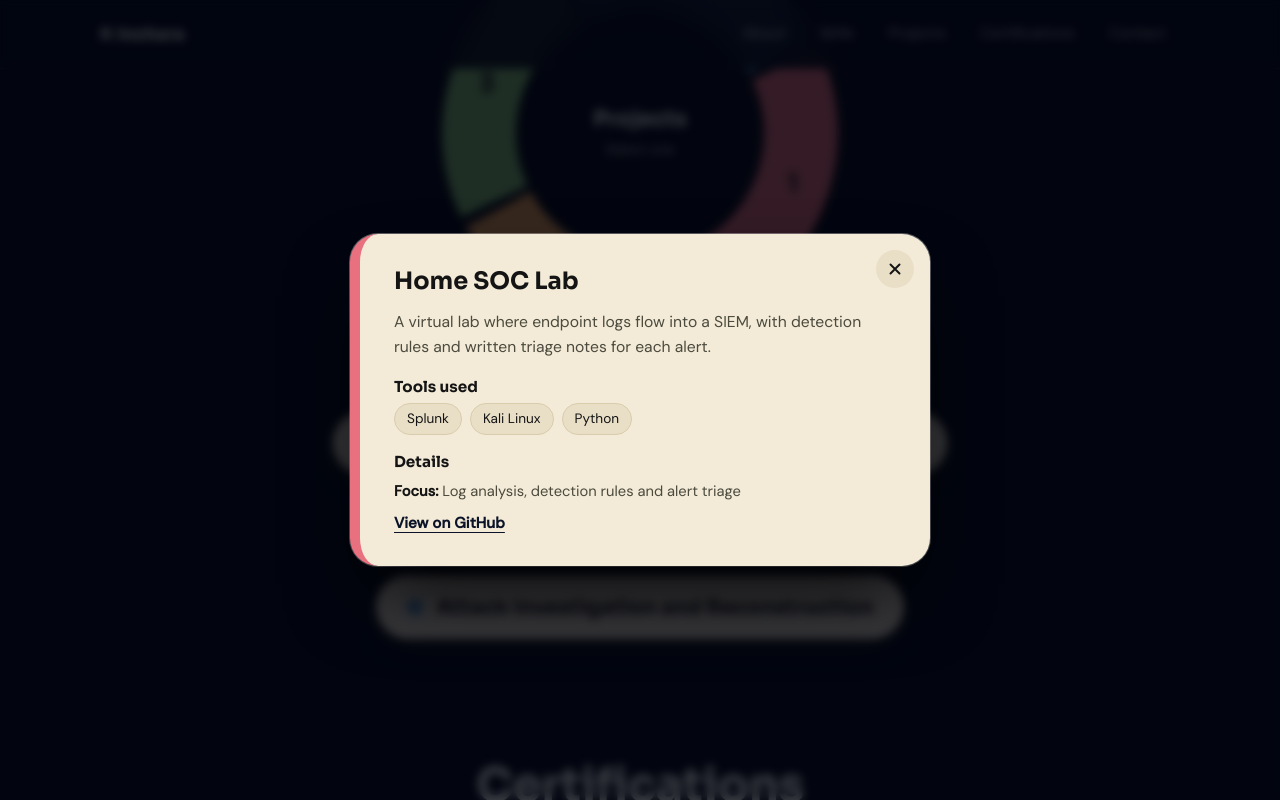
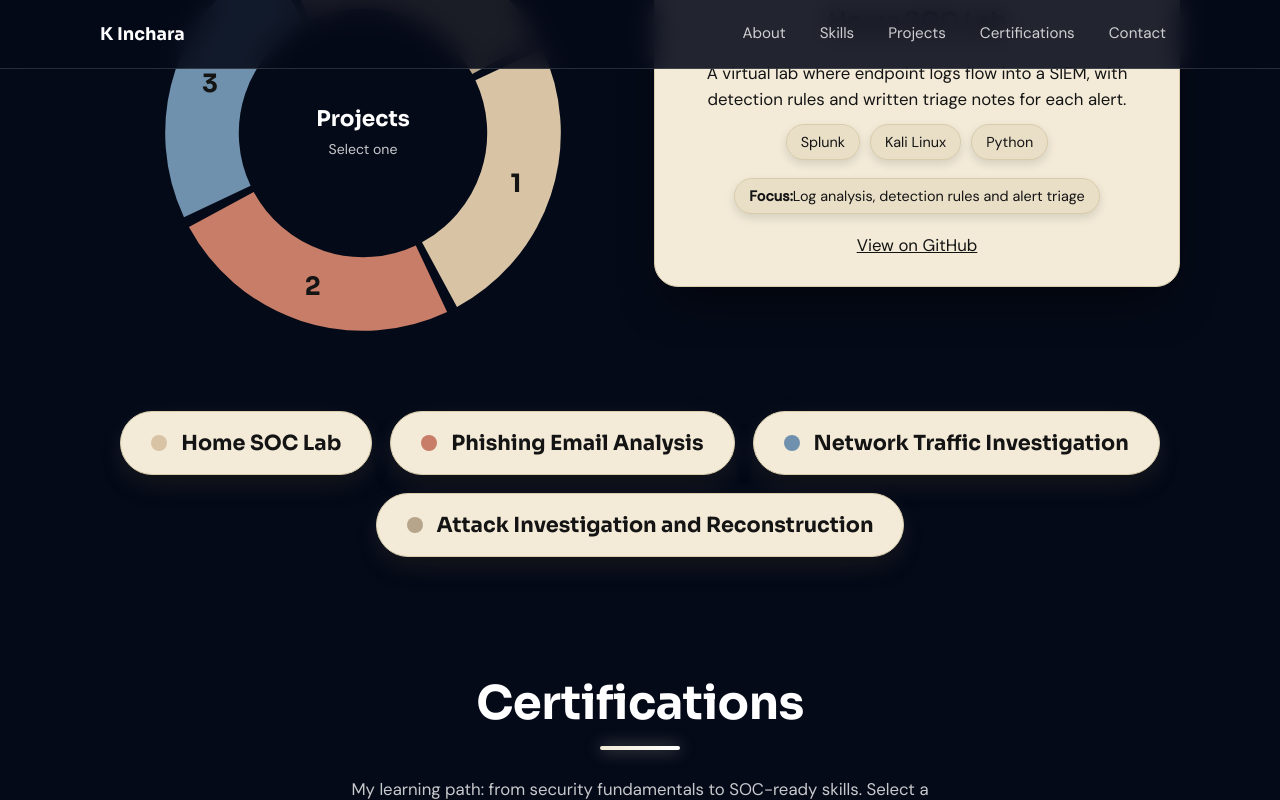
Before and after one commit to inchara-3110/my_portfolio, a website: page public/index.html in a window 1280 px wide. Both pictures are taken after a click on the button "Home SOC Lab". Shown: the part 1552-2352 px from the top of the page. Drawn offline with Linux system fonts and the light colour scheme.

Commit message:
Polish portfolio project cards and cursor

```diff
--- a/public/css/style.css
+++ b/public/css/style.css
@@ -237,36 +237,35 @@
 .wheel__chips.has-active .wheel__chip:not(.is-active) { opacity: .7; }
 
 /* ---------- project details pop-up (dark shadowed background) ---------- */
+
 .project-dialog {
-  padding: 0; border: 0; background: transparent; color: var(--black);
-  width: min(580px, calc(100% - 32px)); max-width: none; margin: auto; overflow: visible;
+  padding: 24px;
+  border: 0;
+  background: transparent;
+  color: var(--black);
+  width: min(1100px, calc(100% - 32px));
+  max-width: none;
+  margin: auto;
+  overflow: visible;
+
+  grid-template-columns: minmax(280px, 1fr) minmax(320px, 580px);
+  align-items: center;
+  gap: 28px;
 }
-.project-dialog::backdrop { background: rgba(2, 5, 14, .78); backdrop-filter: blur(5px); }
-.project-dialog__box {
-  position: relative; background: var(--cream); border-radius: var(--radius-lg);
-  border-left: 10px solid var(--c, var(--cream-3));
-  padding: 34px 34px 30px; text-align: left;
-  box-shadow: 0 40px 80px -20px rgba(0, 0, 0, .9), 0 0 0 1px rgba(255, 255, 255, .35);
-  max-height: calc(100vh - 48px); overflow: auto;
-  animation: pop .35s var(--ease);
+
+.project-dialog[open] {
+  display: grid;
 }
-.project-dialog__box h3 { font-size: 1.5rem; font-weight: 700; color: var(--black); margin-bottom: 14px; padding-right: 48px; }
-.project-dialog__body { display: flex; flex-direction: column; gap: 18px; }
-.project__desc { color: var(--card-dim); font-size: .98rem; line-height: 1.6; }
-.project__meta { display: flex; flex-direction: column; align-items: flex-start; gap: 8px; width: 100%; }
-.project__meta h4 { font-size: .95rem; font-weight: 700; color: var(--black); }
-.tags { display: flex; flex-wrap: wrap; gap: 8px; }
-.tags li { border: 1px solid var(--cream-3); background: var(--cream-2); border-radius: 999px; padding: 4px 12px; font-size: .85rem; color: var(--black); }
-.details { display: flex; flex-direction: column; gap: 2px; font-size: .92rem; color: var(--card-dim); }
-.details strong { color: var(--black); }
-.link { color: var(--bg-2); font-weight: 700; text-decoration: underline; text-underline-offset: 4px; font-size: .95rem; }
-.icon-close {
-  position: absolute; top: 16px; right: 16px; width: 38px; height: 38px; border-radius: 50%; border: 0;
-  background: var(--cream-2); color: var(--black); display: grid; place-items: center; cursor: pointer;
-  transition: transform .25s ease, background .25s ease;
+
+.project-dialog > .wheel__stage {
+  width: min(460px, 100%);
+  margin: 0 auto;
 }
-.icon-close:hover { transform: scale(1.1); background: var(--cream-3); }
-@keyframes pop { from { opacity: 0; transform: translateY(14px) scale(.96); } to { opacity: 1; transform: none; } }
+
+.project-dialog .project-dialog__box {
+  width: 100%;
+  min-width: 0;
+}
 
 /* ---------- certifications: rectangle boxes ---------- */
 .cert-grid {
@@ -375,3 +374,295 @@
   *, *::before, *::after { animation: none !important; transition: none !important; }
   .loader { display: none !important; }
 }
+
+
+
+
+/* Outer circle: clean cream/white outline */
+.cursor-ring {
+  border: 1.5px solid #F3EBD8 !important;
+  background: transparent !important;
+  box-shadow: none !important;
+}
+
+/* Keep the same appearance when hovering or clicking */
+.cursor-hover .cursor-ring,
+.cursor-ring:hover,
+.cursor-ring:active {
+  border: 1.5px solid #F3EBD8 !important;
+  background: transparent !important;
+  box-shadow: none !important;
+}
+
+/* Centre dot: solid cream, without a black border */
+.cursor-dot {
+  background: #F3EBD8 !important;
+  box-shadow: none !important;
+  border: none !important;
+}
+
+/* ---------- PROJECT RING: preserve original segment colours ---------- */
+
+.seg.is-active {
+  filter: none !important;
+}
+
+/* ==================================================
+   PROJECT LAYOUT FIX
+   Original rotating ring left, cream details card right
+   ================================================== */
+
+/* Arrange the ring and details side by side only when selected */
+#projectWheel.is-project-open {
+  display: grid;
+  grid-template-columns: minmax(0, 1fr) minmax(0, 1fr);
+  align-items: center;
+  gap: 28px;
+  max-width: 1080px;
+  margin: 0 auto;
+}
+
+/* Rotating ring stays on the LEFT */
+#projectWheel.is-project-open > .wheel__stage {
+  grid-column: 1;
+  grid-row: 1;
+  width: min(460px, 100%);
+  margin: 0 auto;
+  position: relative;
+  z-index: 1;
+}
+
+/* Hide details until a project is selected */
+#projectWheel > .project-dialog__box {
+  display: none;
+}
+
+/* Selected project details card on the RIGHT */
+#projectWheel.is-project-open > .project-dialog__box {
+  display: block;
+  grid-column: 2;
+  grid-row: 1;
+  align-self: center;
+  width: 100%;
+  min-width: 0;
+  max-height: 70vh;
+  overflow-y: auto;
+  box-sizing: border-box;
+  position: relative;
+  z-index: 2;
+
+  padding: 32px;
+  background: var(--cream);
+  color: var(--black);
+  border: 1px solid var(--cream-3);
+  border-radius: var(--radius-lg);
+  box-shadow: var(--glow);
+
+  animation: projectCardEnter .35s var(--ease) both;
+}
+
+/* Keep project names underneath the ring and card */
+#projectWheel.is-project-open > .wheel__chips {
+  grid-column: 1 / -1;
+  grid-row: 2;
+  margin-top: 20px;
+  width: 100%;
+}
+
+/* Keep the card's text readable */
+#projectWheel .project-dialog__box h3,
+#projectWheel .project-dialog__box h4 {
+  color: var(--black);
+}
+
+#projectWheel .project-dialog__box p,
+#projectWheel .project-dialog__box li,
+#projectWheel .project-dialog__box a {
+  color: var(--black);
+}
+
+/* Close button inside the cream card */
+#projectWheel .project-dialog__box .icon-close {
+  position: absolute;
+  top: 12px;
+  right: 12px;
+  z-index: 3;
+}
+
+/* Remove the white glow from the selected ring segment */
+.seg.is-active {
+  filter: none;
+}
+
+/* Gentle upward entrance for the details card */
+@keyframes projectCardEnter {
+  from {
+    opacity: 0;
+    transform: translateY(14px);
+  }
+  to {
+    opacity: 1;
+    transform: translateY(0);
+  }
+}
+
+/* Mobile: stack ring, card and project names */
+@media (max-width: 760px) {
+  #projectWheel.is-project-open {
+    grid-template-columns: minmax(0, 1fr);
+    gap: 18px;
+  }
+
+  #projectWheel.is-project-open > .wheel__stage {
+    grid-column: 1;
+    grid-row: 1;
+    width: min(320px, 100%);
+  }
+
+  #projectWheel.is-project-open > .project-dialog__box {
+    grid-column: 1;
+    grid-row: 2;
+    max-height: none;
+    padding: 28px 22px;
+  }
+
+  #projectWheel.is-project-open > .wheel__chips {
+    grid-column: 1;
+    grid-row: 3;
+  }
+}
+
+/* ==========================================
+   PROJECT CARD — SMALL POLISHING FIXES
+   ========================================== */
+
+/* Compact cream card */
+.project-dialog__box {
+  padding: 26px 28px !important;
+  border-radius: 24px !important;
+  border: 1px solid var(--cream-3) !important;
+  box-shadow: 0 24px 48px -18px rgba(0, 0, 0, .65) !important;
+  text-align: center;
+}
+
+/* Highlight the project name */
+
+.project-dialog__box h3 {
+  font-size: clamp(1.2rem, 2.2vw, 1.5rem) !important;
+  font-weight: 800 !important;
+  color: var(--black) !important;
+  letter-spacing: -.02em;
+  line-height: 1.4 !important;
+  margin: 0 0 14px !important;
+  padding-bottom: 7px;
+  text-align: center;
+  text-decoration: underline;
+  text-decoration-color: #C47D68;
+  text-decoration-thickness: 2px;
+  text-underline-offset: 8px;
+  overflow-wrap: anywhere;
+}
+
+.project-dialog__box p {
+  margin: 10px 0 !important;
+  line-height: 1.55 !important;
+  overflow-wrap: anywhere;
+}
+
+
+/* Cleaner spacing for project information */
+.project-dialog__box p {
+  margin: 5px 0;
+  line-height: 1.6;
+}
+
+/* Hide the Details heading, keeping its information */
+.project-dialog__box h4:last-of-type {
+  display: none !important;
+}
+
+/* Arrange tool lists horizontally as rounded chips */
+
+.project-dialog__box ul {
+  display: flex;
+  flex-wrap: wrap;
+  justify-content: center;
+  align-items: center;
+  gap: 10px;
+  margin: 12px 0 18px !important;
+  padding: 0;
+  list-style: none;
+}
+
+.project-dialog__box ul li {
+  display: inline-flex;
+  align-items: center;
+  justify-content: center;
+  padding: 7px 14px;
+  border-radius: 999px;
+  border: 1px solid var(--cream-3);
+  background: var(--cream-2);
+  color: var(--black);
+  font-size: .9rem;
+  line-height: 1.4;
+  box-shadow: 0 4px 10px rgba(0, 0, 0, .12);
+  transition: transform .2s ease, box-shadow .2s ease;
+}
+
+.project-dialog__box ul li:hover {
+  transform: translateY(-2px);
+  box-shadow: 0 6px 14px rgba(0, 0, 0, .18);
+}
+
+/* Smaller, softer close button */
+.project-dialog__box button {
+  border-radius: 9px;
+}
+
+.project-dialog__box button:hover {
+  transform: translateY(-1px);
+}
+
+/* ==========================================
+   CURSOR — KEEP THE SAME LOOK ON HOVER
+   ========================================== */
+
+/* Keep the circle outline stable */
+.cursor-ring {
+  background: transparent !important;
+  border-color: var(--cream) !important;
+  box-shadow: 0 0 0 1px rgba(0, 0, 0, .65) !important;
+}
+
+/* Hovering over cards must not fill the circle */
+.cursor-hover .cursor-ring,
+.cursor-ring:hover,
+.cursor-ring:active {
+  background: transparent !important;
+  border-color: var(--cream) !important;
+  box-shadow: 0 0 0 1px rgba(0, 0, 0, .65) !important;
+}
+
+/* Keep the centre dot round and visible */
+.cursor-dot {
+  border-radius: 50% !important;
+  background: var(--cream) !important;
+  border: 1px solid #141414 !important;
+  box-shadow: none !important;
+}
+
+.project-dialog__box h4 {
+  display: inline-block;
+  margin: 12px 0 5px !important;
+  padding: 5px 13px;
+  border-radius: 10px;
+  background: var(--cream-2);
+  color: var(--black) !important;
+  font-size: 1rem;
+  font-weight: 800;
+  box-shadow: 0 4px 10px rgba(0, 0, 0, .1);
+}
+
+.project-dialog__box .icon-close {
+  display: none !important;
+}
--- a/public/js/main.js
+++ b/public/js/main.js
@@ -52,6 +52,8 @@
     const ring = document.getElementById('wheelRing');
     const badges = document.getElementById('wheelBadges');
     const stage = wheel.querySelector('.wheel__stage');
+    const stageParent = stage.parentNode;
+    const stageNext = stage.nextSibling;
     const chipsWrap = wheel.querySelector('.wheel__chips');
     const items = Array.from(wheel.querySelectorAll('.wheel__item'));
     const chips = items.map((li) => li.querySelector('.wheel__chip'));
@@ -66,7 +68,14 @@
 
     const n = chips.length;
     if (n > 0) {
-      const palette = ['#E8707F', '#F2A65A', '#EBCB5B', '#86C47A', '#5B9BD5', '#B081C0'];
+      const palette = [
+  '#D8C3A5', // Sand
+  '#C77D67', // Terracotta
+  '#92969A', // Soft grey
+  '#6F91AD', // Muted blue
+  '#B6A58A', // Warm beige
+  '#526D82'  // Slate blue
+];
       const C = 200;          // centre of the ring
       const R = 140;          // middle radius of the ring
       const GAP = 3.2;        // gap between segments, in degrees
@@ -96,17 +105,28 @@
         cSub.textContent = 'Select one';
       };
 
+
 const openProject = (i) => {
-        if (!dialog || typeof dialog.showModal !== 'function') return;
+  if (!dialogBox || !pdTitle || !pdBody) return;
+
   const more = items[i].querySelector('.wheel__more');
+  if (!more) return;
+
   pdTitle.textContent = chips[i].textContent.trim();
-        pdBody.replaceChildren(...Array.from(more.cloneNode(true).childNodes));
+  pdBody.replaceChildren(
+    ...Array.from(more.cloneNode(true).childNodes)
+  );
+
   dialogBox.style.setProperty('--c', colors[i]);
-        root.classList.add('modal-open');
+
+  /* Show details beside the existing rotating ring */
+  wheel.classList.add('is-project-open');
   highlight(i);
-        dialog.showModal();
-        dialog.dataset.from = String(i);
+
+  /* Keep the selected project visible */
+  dialogBox.scrollTop = 0;
 };
+
 
       chips.forEach((chip, i) => {
         const color = palette[Math.floor((i * palette.length) / n)];
@@ -142,16 +162,17 @@
         path.addEventListener('mouseleave', unhighlight);
       });
 
-      if (dialog && pdClose) {
-        pdClose.addEventListener('click', () => dialog.close());
-        dialog.addEventListener('click', (e) => { if (e.target === dialog) dialog.close(); });
-        dialog.addEventListener('close', () => {
-          root.classList.remove('modal-open');
+
+if (dialogBox && pdClose) {
+  /* Place the existing details card inside the project wheel */
+  wheel.insertBefore(dialogBox, chipsWrap);
+
+  pdClose.addEventListener('click', () => {
+    wheel.classList.remove('is-project-open');
     unhighlight();
-          const from = Number(dialog.dataset.from);
-          if (chips[from]) chips[from].focus({ preventScroll: true });
   });
 }
+
 
       /* the ring keeps rotating all the time */
       let spin = 0;
```
Also changed, not shown: public/index.html (+0 -4 lines). Lines whose indentation alone changed are shown as unchanged.
